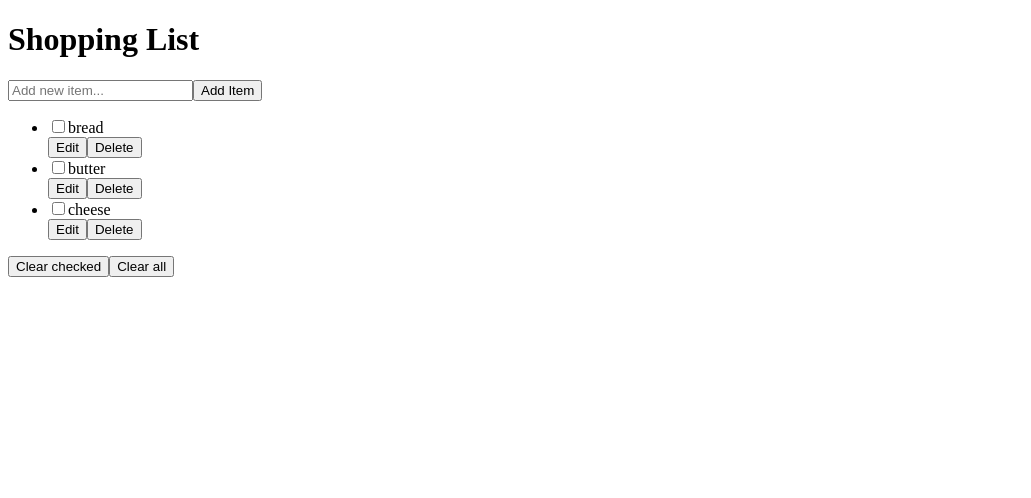
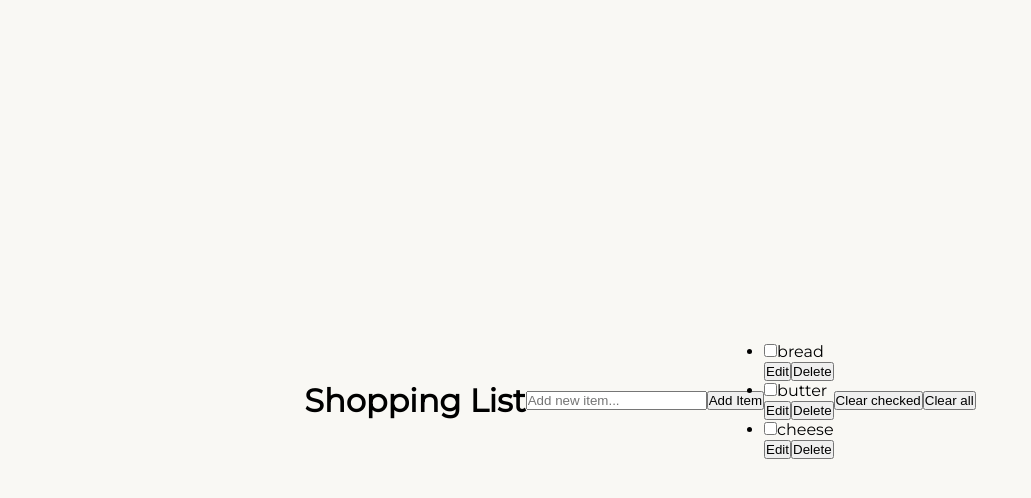
Before and after one commit to jmczerwinska/shopping-list, a React (Create React App) app: page / in a window 1280 px wide. Shown: the top 498 px of the page, without its empty margins (0-1031 px from the left). Built offline with nearby package versions, Linux system fonts and the light colour scheme.

Commit message:
import googlr fornts adn add some basic styles

```diff
--- a/src/components/App/App.css
+++ b/src/components/App/App.css
@@ -0,0 +1,16 @@
+@import url('https://fonts.googleapis.com/css2?family=Advent+Pro:wght@300;400;500&family=Montserrat&display=swap');
+
+* {
+  margin: 0;
+  padding: 0;
+}
+
+.App {
+    width: 100vw;
+    height: 100vh;
+    background-color: #f9f8f4;
+    display: flex;
+    justify-content: center;
+    align-items: center;
+    font-family: 'Montserrat', sans-serif;
+}
```
